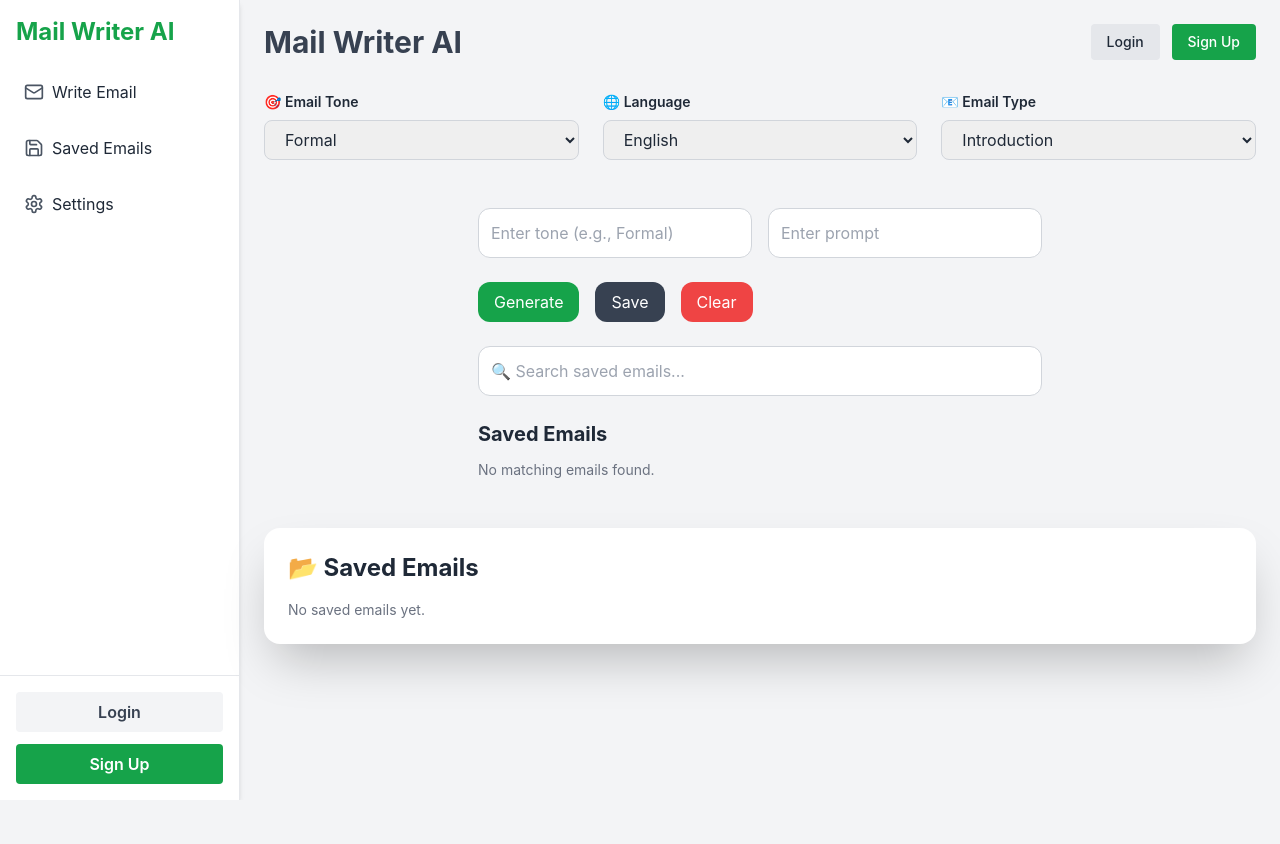
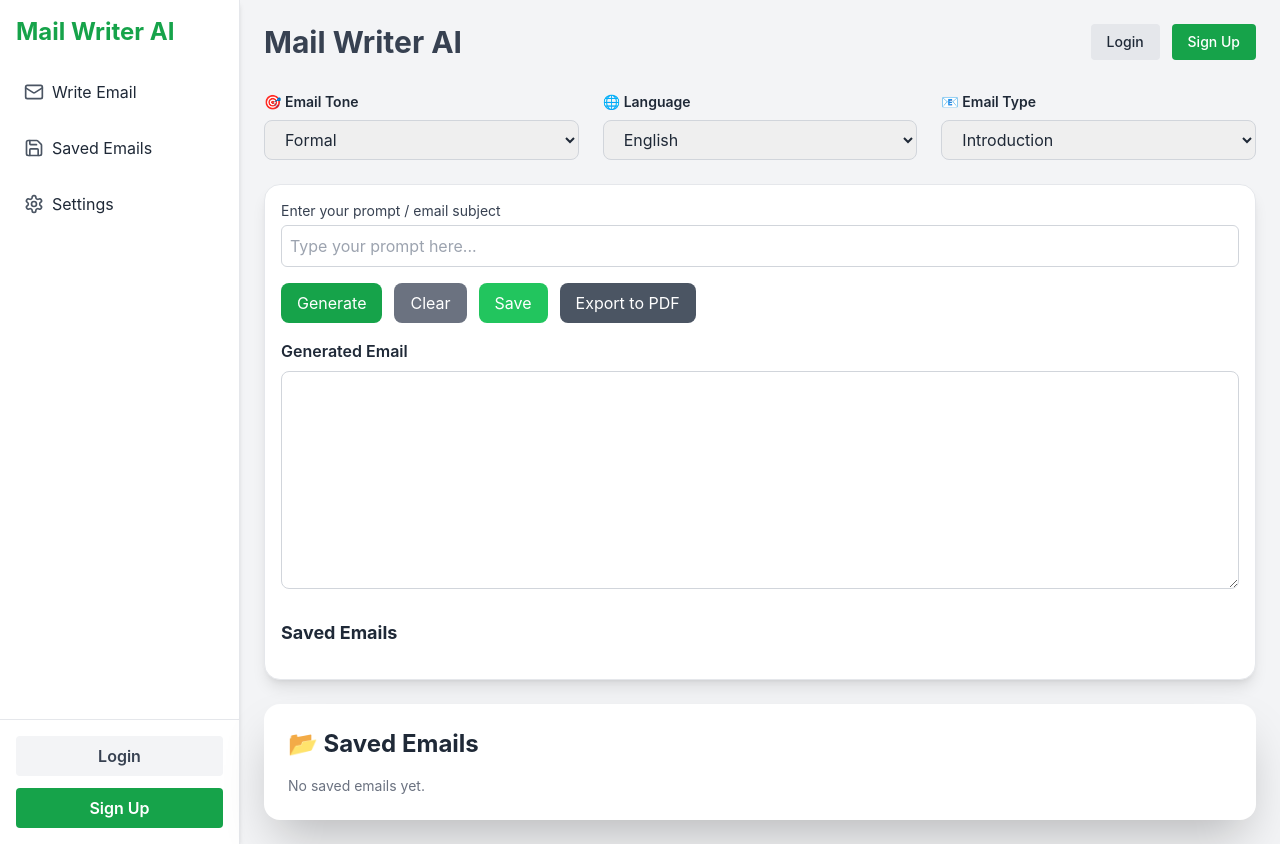
Before and after one commit to SurajDahikar/mail-writer-ai, a React (Vite) app: page / in a window 1280 px wide. Before the commit the page ends 800 px from the top, so only its background shows below. Built offline with nearby package versions, Linux system fonts and the light colour scheme.

Commit message:
Enhanced EmailOutput with tone preload and complete structure

```diff
--- a/src/components/EmailOutput.jsx
+++ b/src/components/EmailOutput.jsx
@@ -1,164 +1,197 @@
-import React, { useState, useEffect } from 'react';
+// src/components/EmailOutput.jsx
+import React, { useEffect, useState } from "react";
+import { jsPDF } from "jspdf";
 
 const EmailOutput = () => {
-  const [tone, setTone] = useState('');
-  const [prompt, setPrompt] = useState('');
-  const [generatedEmail, setGeneratedEmail] = useState('');
+  const [tone, setTone] = useState("formal");
+  const [prompt, setPrompt] = useState("");
+  const [output, setOutput] = useState("");
   const [savedEmails, setSavedEmails] = useState([]);
-  const [editIndex, setEditIndex] = useState(null);
-  const [editContent, setEditContent] = useState('');
-  const [searchQuery, setSearchQuery] = useState('');
+  const [editingEmailId, setEditingEmailId] = useState(null);
+  const [editedPrompt, setEditedPrompt] = useState("");
+  const [editedOutput, setEditedOutput] = useState("");
 
+  // ✅ Preload tone from localStorage when component mounts
   useEffect(() => {
-    const storedEmails = JSON.parse(localStorage.getItem('savedEmails')) || [];
-    setSavedEmails(storedEmails);
+    const settings = localStorage.getItem("mailWriterSettings");
+    if (settings) {
+      const parsedSettings = JSON.parse(settings);
+      if (parsedSettings.tone) setTone(parsedSettings.tone);
+    }
+
+    const saved = localStorage.getItem("savedEmails");
+    if (saved) {
+      setSavedEmails(JSON.parse(saved));
+    }
   }, []);
 
   const handleGenerate = () => {
-    const email = `Tone: ${tone}\nPrompt: ${prompt}\n\nDear User,\n\nThis is an AI-generated email based on the provided prompt.`;
-    setGeneratedEmail(email);
+    const generatedText = `Here’s a ${tone} email for the prompt: "${prompt}"\n\nLorem ipsum dolor sit amet...`;
+    setOutput(generatedText);
+  };
+
+  const handleClear = () => {
+    setPrompt("");
+    setOutput("");
   };
 
   const handleSave = () => {
-    if (!generatedEmail.trim()) return;
-    const updatedEmails = [...savedEmails, generatedEmail];
+    const newEmail = {
+      id: Date.now(),
+      tone,
+      prompt,
+      content: output,
+    };
+    const updatedEmails = [newEmail, ...savedEmails];
     setSavedEmails(updatedEmails);
-    localStorage.setItem('savedEmails', JSON.stringify(updatedEmails));
-    setGeneratedEmail('');
+    localStorage.setItem("savedEmails", JSON.stringify(updatedEmails));
   };
 
-  const handleDelete = (index) => {
-    const updatedEmails = [...savedEmails];
-    updatedEmails.splice(index, 1);
-    setSavedEmails(updatedEmails);
-    localStorage.setItem('savedEmails', JSON.stringify(updatedEmails));
+  const handleExport = () => {
+    const doc = new jsPDF();
+    doc.text(output || "No content to export", 10, 10);
+    doc.save("email_output.pdf");
   };
 
-  const handleEdit = (index) => {
-    setEditIndex(index);
-    setEditContent(savedEmails[index]);
+  const handleDelete = (id) => {
+    const updated = savedEmails.filter((email) => email.id !== id);
+    setSavedEmails(updated);
+    localStorage.setItem("savedEmails", JSON.stringify(updated));
   };
 
-  const handleSaveEdit = (index) => {
-    const updatedEmails = [...savedEmails];
-    updatedEmails[index] = editContent;
-    setSavedEmails(updatedEmails);
-    localStorage.setItem('savedEmails', JSON.stringify(updatedEmails));
-    setEditIndex(null);
-    setEditContent('');
+  const handleEdit = (email) => {
+    setEditingEmailId(email.id);
+    setEditedPrompt(email.prompt);
+    setEditedOutput(email.content);
   };
 
-  const handleExportPDF = (emailContent) => {
-    const element = document.createElement('a');
-    const file = new Blob([emailContent], { type: 'application/pdf' });
-    element.href = URL.createObjectURL(file);
-    element.download = 'email.pdf';
-    document.body.appendChild(element);
-    element.click();
-    document.body.removeChild(element);
+  const handleSaveEdit = () => {
+    const updated = savedEmails.map((email) =>
+      email.id === editingEmailId
+        ? { ...email, prompt: editedPrompt, content: editedOutput }
+        : email
+    );
+    setSavedEmails(updated);
+    localStorage.setItem("savedEmails", JSON.stringify(updated));
+    setEditingEmailId(null);
   };
 
-  const handleClear = () => {
-    setTone('');
-    setPrompt('');
-    setGeneratedEmail('');
-  };
-
-  const filteredEmails = savedEmails.filter((email) =>
-    email.toLowerCase().includes(searchQuery.toLowerCase())
-  );
-
   return (
-    <div className="p-6 space-y-6 max-w-5xl mx-auto">
-      {/* Input Section */}
-      <div className="grid grid-cols-1 md:grid-cols-2 gap-4">
+    <div className="p-4 bg-white rounded-2xl shadow-lg border border-gray-200 dark:bg-gray-900">
+      {/* Prompt Input */}
+      <div className="mb-4">
+        <label className="block text-sm text-gray-700 dark:text-gray-200 mb-1">
+          Enter your prompt / email subject
+        </label>
         <input
-          type="text"
-          placeholder="Enter tone (e.g., Formal)"
-          className="p-3 border border-gray-300 rounded-xl w-full"
-          value={tone}
-          onChange={(e) => setTone(e.target.value)}
-        />
-        <input
-          type="text"
-          placeholder="Enter prompt"
-          className="p-3 border border-gray-300 rounded-xl w-full"
           value={prompt}
           onChange={(e) => setPrompt(e.target.value)}
+          className="w-full p-2 border rounded-md border-gray-300 focus:ring-2 focus:ring-green-500 dark:bg-gray-800 dark:text-white"
+          placeholder="Type your prompt here..."
         />
       </div>
 
       {/* Action Buttons */}
-      <div className="flex flex-wrap gap-4">
-        <button onClick={handleGenerate} className="px-4 py-2 bg-green-600 text-white rounded-xl">Generate</button>
-        <button onClick={handleSave} className="px-4 py-2 bg-gray-700 text-white rounded-xl">Save</button>
-        <button onClick={handleClear} className="px-4 py-2 bg-red-500 text-white rounded-xl">Clear</button>
+      <div className="flex gap-3 mb-4 flex-wrap">
+        <button
+          onClick={handleGenerate}
+          className="bg-green-600 text-white px-4 py-2 rounded-lg hover:bg-green-700"
+        >
+          Generate
+        </button>
+        <button
+          onClick={handleClear}
+          className="bg-gray-500 text-white px-4 py-2 rounded-lg hover:bg-gray-600"
+        >
+          Clear
+        </button>
+        <button
+          onClick={handleSave}
+          className="bg-green-500 text-white px-4 py-2 rounded-lg hover:bg-green-600"
+        >
+          Save
+        </button>
+        <button
+          onClick={handleExport}
+          className="bg-gray-600 text-white px-4 py-2 rounded-lg hover:bg-gray-700"
+        >
+          Export to PDF
+        </button>
       </div>
 
-      {/* Output Email */}
-      {generatedEmail && (
-        <div className="bg-white border border-gray-300 p-4 rounded-xl shadow-md">
-          <h2 className="text-lg font-semibold mb-2">Generated Email:</h2>
-          <pre className="whitespace-pre-wrap text-sm text-gray-800">{generatedEmail}</pre>
-        </div>
-      )}
-
-      {/* Search Box */}
-      <div className="mt-8">
-        <input
-          type="text"
-          placeholder="🔍 Search saved emails..."
-          className="w-full p-3 border border-gray-300 rounded-xl"
-          value={searchQuery}
-          onChange={(e) => setSearchQuery(e.target.value)}
+      {/* Generated Output */}
+      <div className="mb-6">
+        <h3 className="text-md font-semibold mb-2 text-gray-800 dark:text-white">
+          Generated Email
+        </h3>
+        <textarea
+          value={output}
+          readOnly
+          rows={8}
+          className="w-full p-3 border border-gray-300 rounded-lg dark:bg-gray-800 dark:text-white"
         />
       </div>
 
       {/* Saved Emails Section */}
-      <div>
-        <h2 className="text-xl font-bold mb-3 mt-6">Saved Emails</h2>
-        {filteredEmails.length === 0 ? (
-          <p className="text-gray-500 text-sm">No matching emails found.</p>
-        ) : (
+      <div className="mt-6">
+        <h2 className="text-lg font-bold mb-4 text-gray-800 dark:text-white">
+          Saved Emails
+        </h2>
         <div className="grid grid-cols-1 md:grid-cols-2 gap-4">
-            {filteredEmails.map((email, index) => (
-              <div key={index} className="border p-4 rounded-xl shadow-sm bg-gray-100 relative">
-                {editIndex === index ? (
+          {savedEmails.map((email) => (
+            <div
+              key={email.id}
+              className="border border-gray-300 rounded-lg p-4 bg-gray-50 dark:bg-gray-800 dark:border-gray-700"
+            >
+              {editingEmailId === email.id ? (
                 <>
+                  <input
+                    value={editedPrompt}
+                    onChange={(e) => setEditedPrompt(e.target.value)}
+                    className="w-full mb-2 p-2 border rounded dark:bg-gray-700 dark:text-white"
+                  />
                   <textarea
-                      value={editContent}
-                      onChange={(e) => setEditContent(e.target.value)}
-                      className="w-full p-2 border border-gray-300 rounded-md"
-                      rows={6}
+                    value={editedOutput}
+                    onChange={(e) => setEditedOutput(e.target.value)}
+                    className="w-full mb-2 p-2 border rounded dark:bg-gray-700 dark:text-white"
+                    rows={4}
                   />
                   <button
-                      onClick={() => handleSaveEdit(index)}
-                      className="mt-2 px-3 py-1 bg-green-600 text-white rounded-xl"
+                    onClick={handleSaveEdit}
+                    className="bg-green-600 text-white px-3 py-1 rounded mr-2"
                   >
-                      Save Update
+                    Save
+                  </button>
+                  <button
+                    onClick={() => setEditingEmailId(null)}
+                    className="bg-gray-600 text-white px-3 py-1 rounded"
+                  >
+                    Cancel
                   </button>
                 </>
               ) : (
                 <>
-                    <pre className="whitespace-pre-wrap text-sm text-gray-800 mb-2">{email}</pre>
-                    <div className="flex flex-wrap gap-2">
+                  <p className="text-sm text-gray-600 dark:text-gray-300 mb-1">
+                    <strong>Tone:</strong> {email.tone}
+                  </p>
+                  <p className="text-sm font-semibold text-gray-800 dark:text-white">
+                    {email.prompt}
+                  </p>
+                  <p className="text-sm mt-2 text-gray-700 dark:text-gray-200">
+                    {email.content}
+                  </p>
+                  <div className="mt-2 flex gap-2">
                     <button
-                        onClick={() => handleEdit(index)}
-                        className="px-3 py-1 bg-blue-600 text-white text-sm rounded-md"
+                      onClick={() => handleEdit(email)}
+                      className="bg-yellow-500 text-white px-3 py-1 rounded"
                     >
                       Edit
                     </button>
                     <button
-                        onClick={() => handleDelete(index)}
-                        className="px-3 py-1 bg-red-600 text-white text-sm rounded-md"
+                      onClick={() => handleDelete(email.id)}
+                      className="bg-red-600 text-white px-3 py-1 rounded"
                     >
                       Delete
-                      </button>
-                      <button
-                        onClick={() => handleExportPDF(email)}
-                        className="px-3 py-1 bg-purple-600 text-white text-sm rounded-md"
-                      >
-                        Export to PDF
                     </button>
                   </div>
                 </>
@@ -166,7 +199,6 @@ const EmailOutput = () => {
             </div>
           ))}
         </div>
-        )}
       </div>
     </div>
   );
```
Lines whose indentation alone changed are shown as unchanged.
